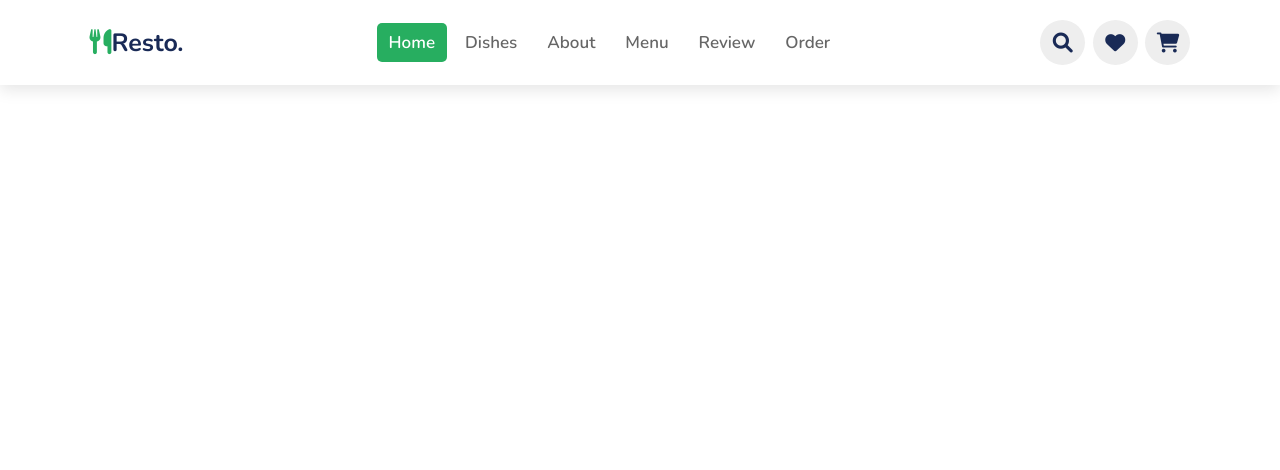
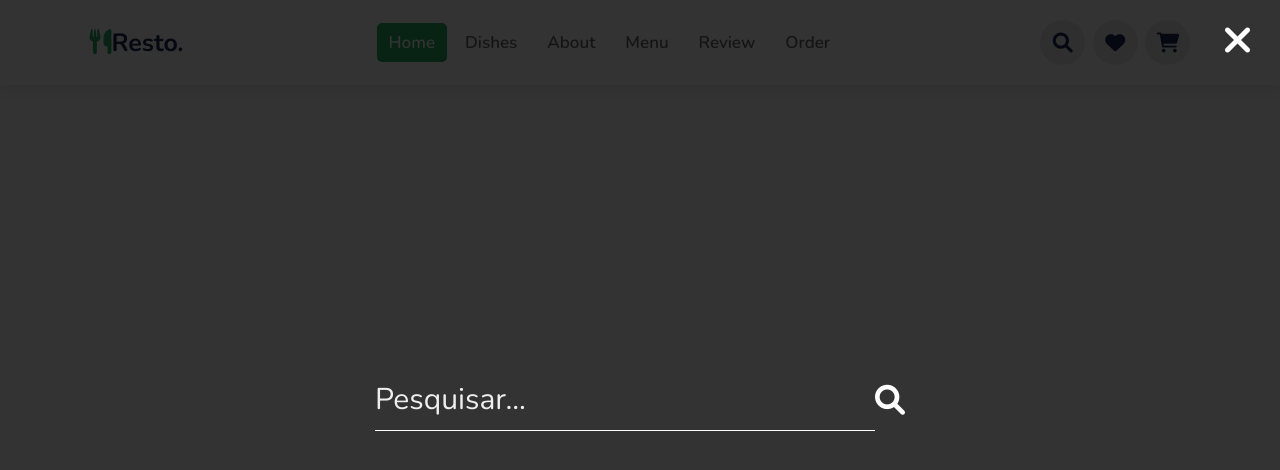
Before and after one commit to Allanlima123/restaurante-web-site, a plain HTML site: page index.html in a window 1280 px wide. Both pictures are taken after a click on the icon 1062 px from the left and 42 px from the top of the page. Drawn offline with nearby package versions, Linux system fonts and the light colour scheme.

Commit message:
criando o menu de pesquisa

```diff
--- a/index.html
+++ b/index.html
@@ -46,9 +46,13 @@
             <a href="#" class="fas fa-heart"></a>
             <a href="#" class="fas fa-shopping-cart"></a>
         </div>
+    </header>
 
-
-    </header>
+    <form action="index.html" id="search-form">
+        <input type="search" name="pesquisar" id="search-box" placeholder="Pesquisar...">
+        <label for="search-box" class="fas fa-search"></label>
+        <i class="fas fa-times" id="close"></i>
+    </form>
 
 
 
--- a/src/estilo/style.css
+++ b/src/estilo/style.css
@@ -71,3 +71,59 @@
 .cabecalho .icones #menu-bars{
     display: none;
 }
+
+#search-form{
+    position: fixed;
+    top: -110%;
+    left: 0;
+    height: 100%;
+    width: 100%;
+    z-index: 110;
+    background: rgba(0,0,0,.8);
+    display: flex;
+    justify-content: center;
+    align-items: center;
+    padding: 0 1rem;
+}
+
+#search-form.active{
+    top: 0;
+}
+
+#search-form #search-box{
+    width: 50rem;
+    border-bottom: .1rem solid var(--cor-branca);
+    padding: 1rem 0;
+    color: var(--cor-branca);
+    font-size: 3rem;
+    text-transform: none;
+    background: none;
+}
+
+#search-form #search-box::placeholder{
+    color: #eee;
+    font-weight: 400;
+}
+
+#search-form #search-box::-webkit-search-cancel-button{
+    -webkit-appearance: none;
+}
+
+#search-form label{
+    color: var(--cor-branca);
+    font-size: 3rem;
+    cursor: pointer;
+}
+
+#search-form label:hover{
+    color: var(--cor-verde);
+}
+
+#search-form #close{
+    position: absolute;
+    color: var(--cor-branca);
+    cursor: pointer;
+    top: 2rem;
+    right: 3rem;
+    font-size: 4rem;
+}
--- a/src/global/global.css
+++ b/src/global/global.css
@@ -71,6 +71,11 @@ html{
         background: #eee;
     }
 
+    #search-form #search-box{
+        width: 90%;
+        margin: 0 1rem;
+    }
+
 
 }
 
--- a/src/js/script.js
+++ b/src/js/script.js
@@ -1,7 +1,5 @@
 var menu = document.querySelector("#menu-bars");
-
 var navbar = document.querySelector(".navbar");
-
 
 menu.onclick = () => {
     menu.classList.toggle('fa-times');
@@ -12,3 +10,13 @@ window.onscroll = () =>{
     menu.classList.remove('fa-times');
     navbar.classList.remove('active');
 }
+
+//Aqui criei o search
+
+document.querySelector('#search-icon').onclick = () =>{
+    document.querySelector('#search-form').classList.toggle('active');
+}
+
+document.querySelector('#close').onclick = () =>{
+    document.querySelector('#search-form').classList.remove('active');
+}
```
